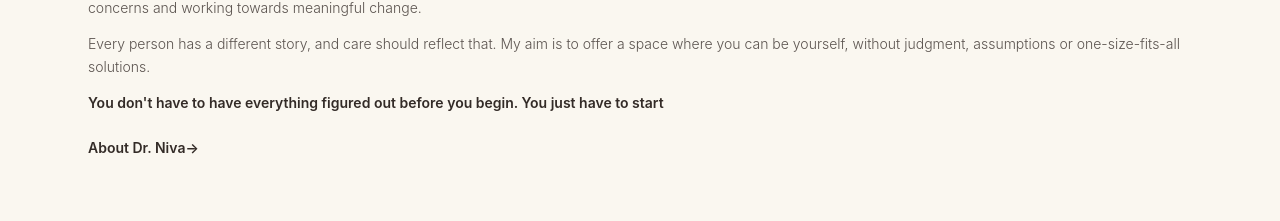
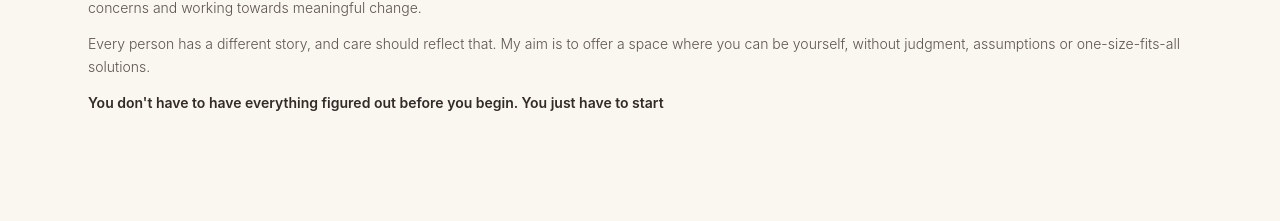
Before and after one commit to Jackjack80085/niva, a React (Vite) app: page / in a window 1280 px wide. Shown: the part 2613-2834 px from the top of the page. Built offline with nearby package versions, Linux system fonts and the light colour scheme; no server answers.

Commit message:
Remove the introduction About link

```diff
--- a/src/components/patient/IntroductionSection.tsx
+++ b/src/components/patient/IntroductionSection.tsx
@@ -7,11 +7,6 @@ import doctorPortraitSmall from '../../assets/images/dr-niva-about-small.webp';
 
 export const IntroductionSection: React.FC = () => {
   const shouldReduceMotion = useReducedMotion();
-
-  const scrollToAbout = () => {
-    const el = document.getElementById('about');
-    el?.scrollIntoView({ behavior: 'smooth' });
-  };
 
   return (
     <section id="introduction" className="py-16 md:py-24 bg-[#FAF7F0] texture-paper relative overflow-hidden">
@@ -110,17 +105,6 @@ export const IntroductionSection: React.FC = () => {
               </p>
             </div>
 
-            {/* Text link: About Dr. Niva → */}
-            <div className="pt-1">
-              <button
-                onClick={scrollToAbout}
-                className="editorial-link text-sm sm:text-base font-semibold text-[#332B27] hover:text-[#B89552] cursor-pointer group"
-              >
-                <span>About Dr. Niva</span>
-                <span className="transition-transform group-hover:translate-x-1.5">→</span>
-              </button>
-            </div>
-
           </motion.div>
 
         </div>
```
